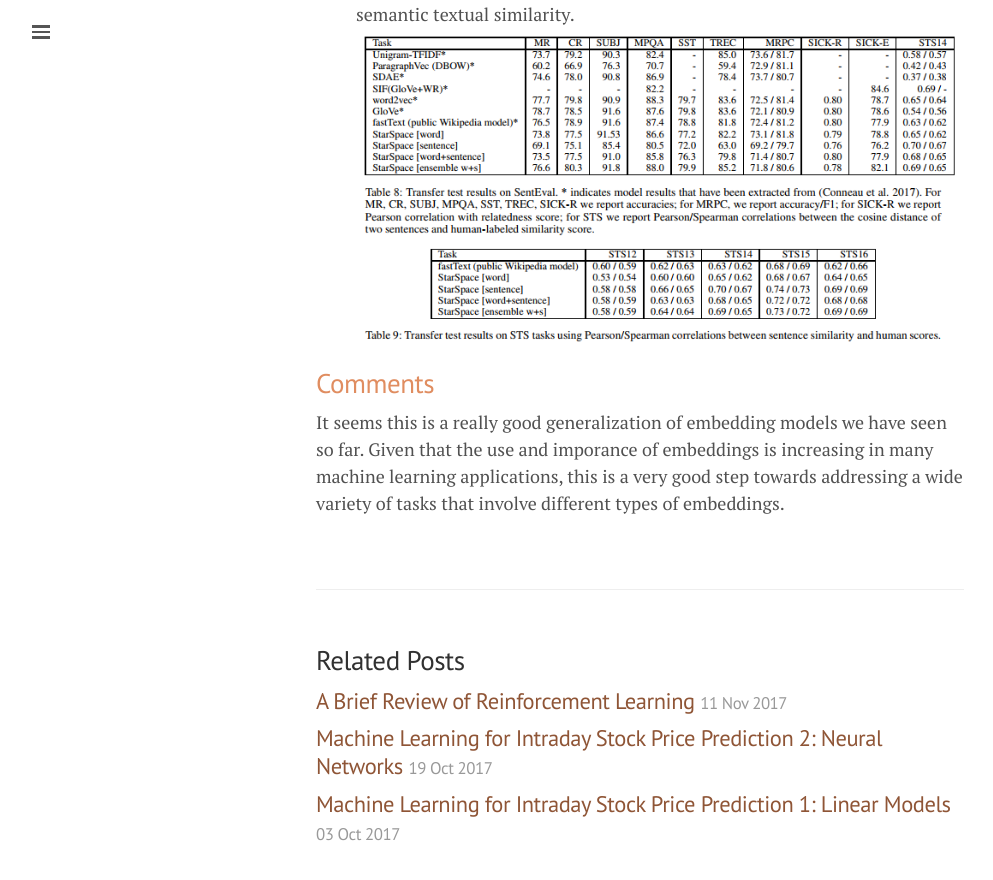
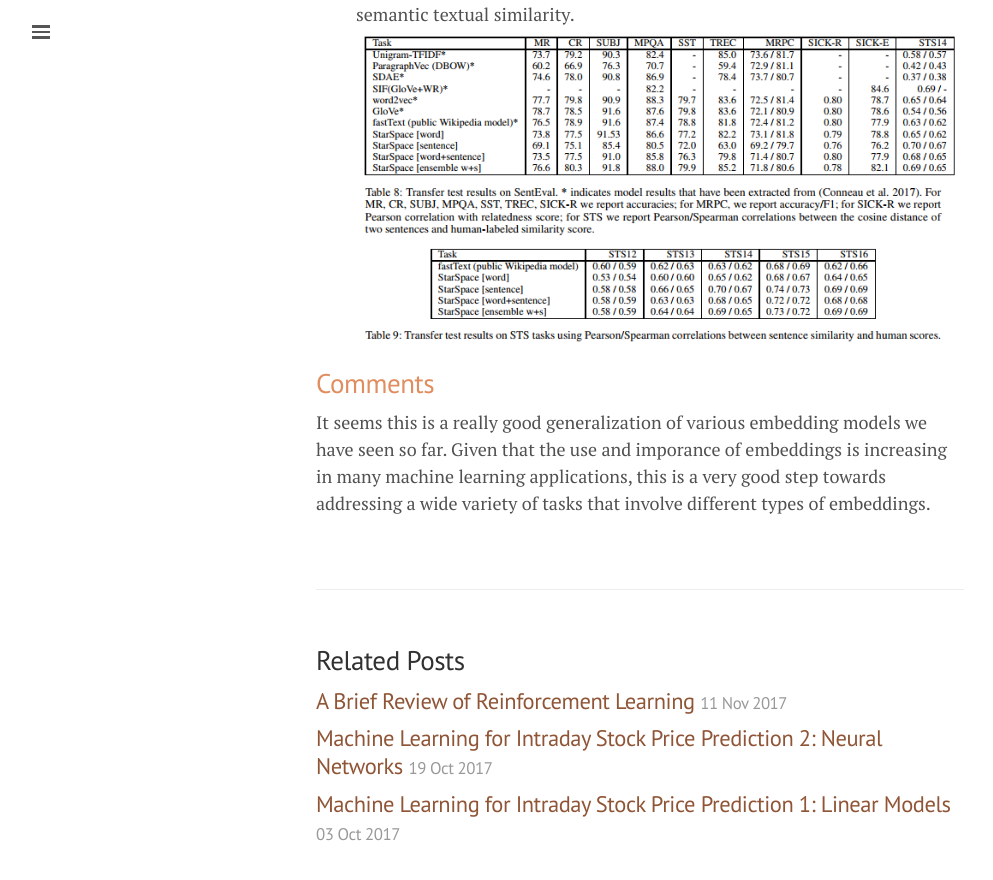
Before and after one commit to hardikp/hardikp.github.io, a Jekyll site: the page built from _posts/2017-09-24-embed-all-the-things.md, in a window 1280 px wide and 900 px high, scrolled down 2574 px. Shown: the top 880 px of the window, without its empty margins (0-993 px from the left). Built offline with Jekyll 4.4.1, drawn with Linux system fonts in a browser that asks for light colours; formulas are drawn with MathJax 3; comment, search, counter and statistics services are not loaded.

Commit message:
Minor changes

```diff
--- a/_config.yml
+++ b/_config.yml
@@ -31,7 +31,7 @@ markdown: kramdown
 permalink: pretty
 
 # Plugins:
-gems:
+plugins:
   - jekyll-paginate
   - jekyll-seo-tag
   - jemoji
--- a/_posts/2017-09-24-embed-all-the-things.md
+++ b/_posts/2017-09-24-embed-all-the-things.md
@@ -39,4 +39,4 @@ The set of positive entity pairs $$E^+$$ and the set of negative entity pairs $$
     <img src="/assets/starspace_model/sentence_embedding_results.png">
 
 ## <span style="color:#e08d60">Comments</span>
-It seems this is a really good generalization of embedding models we have seen so far. Given that the use and imporance of embeddings is increasing in many machine learning applications, this is a very good step towards addressing a wide variety of tasks that involve different types of embeddings.
+It seems this is a really good generalization of various embedding models we have seen so far. Given that the use and imporance of embeddings is increasing in many machine learning applications, this is a very good step towards addressing a wide variety of tasks that involve different types of embeddings.
```
Also changed, not shown: _posts/2017-10-19-intraday-stock-price-prediction-2.md (+2 -0 lines).
